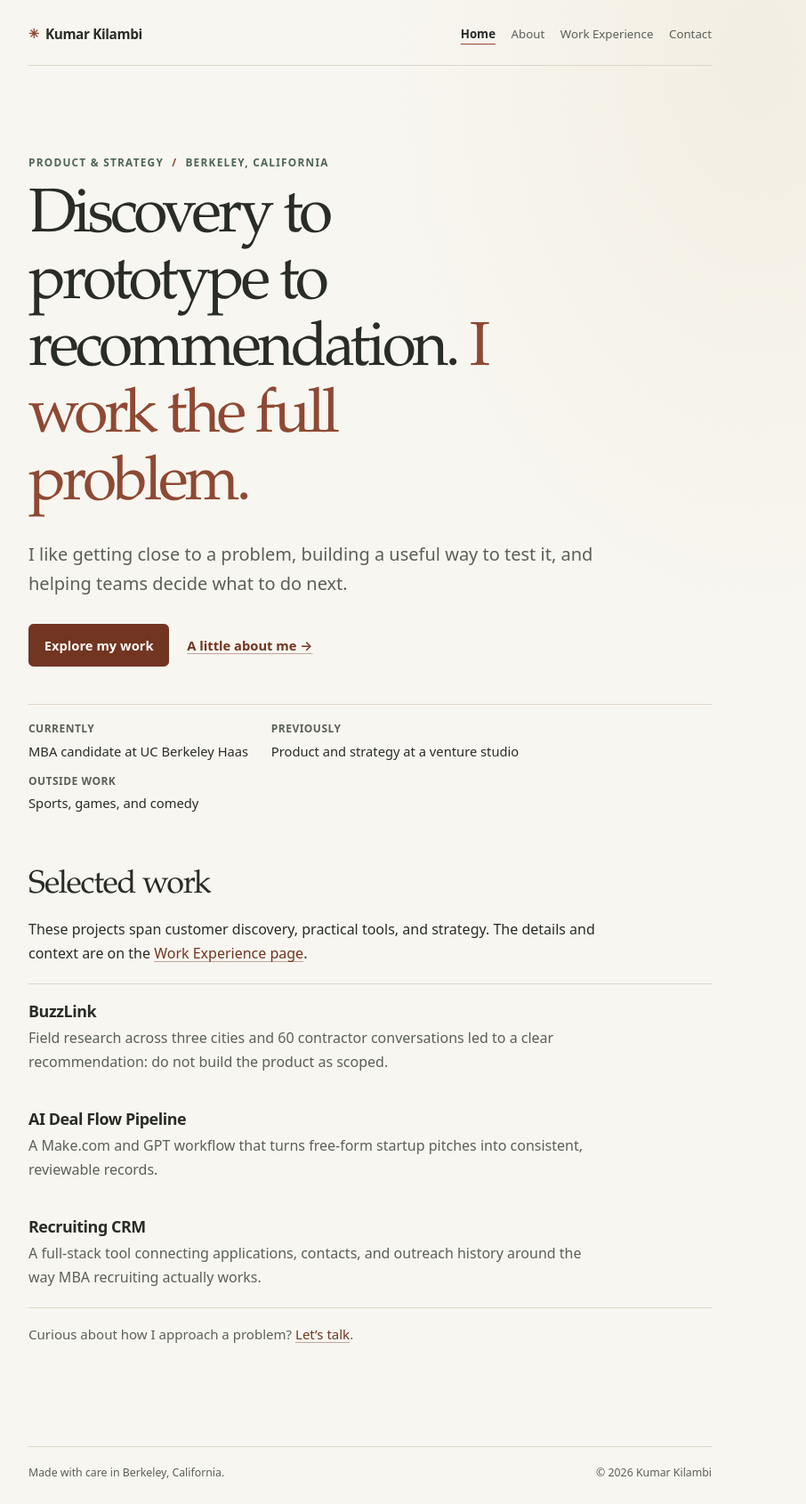
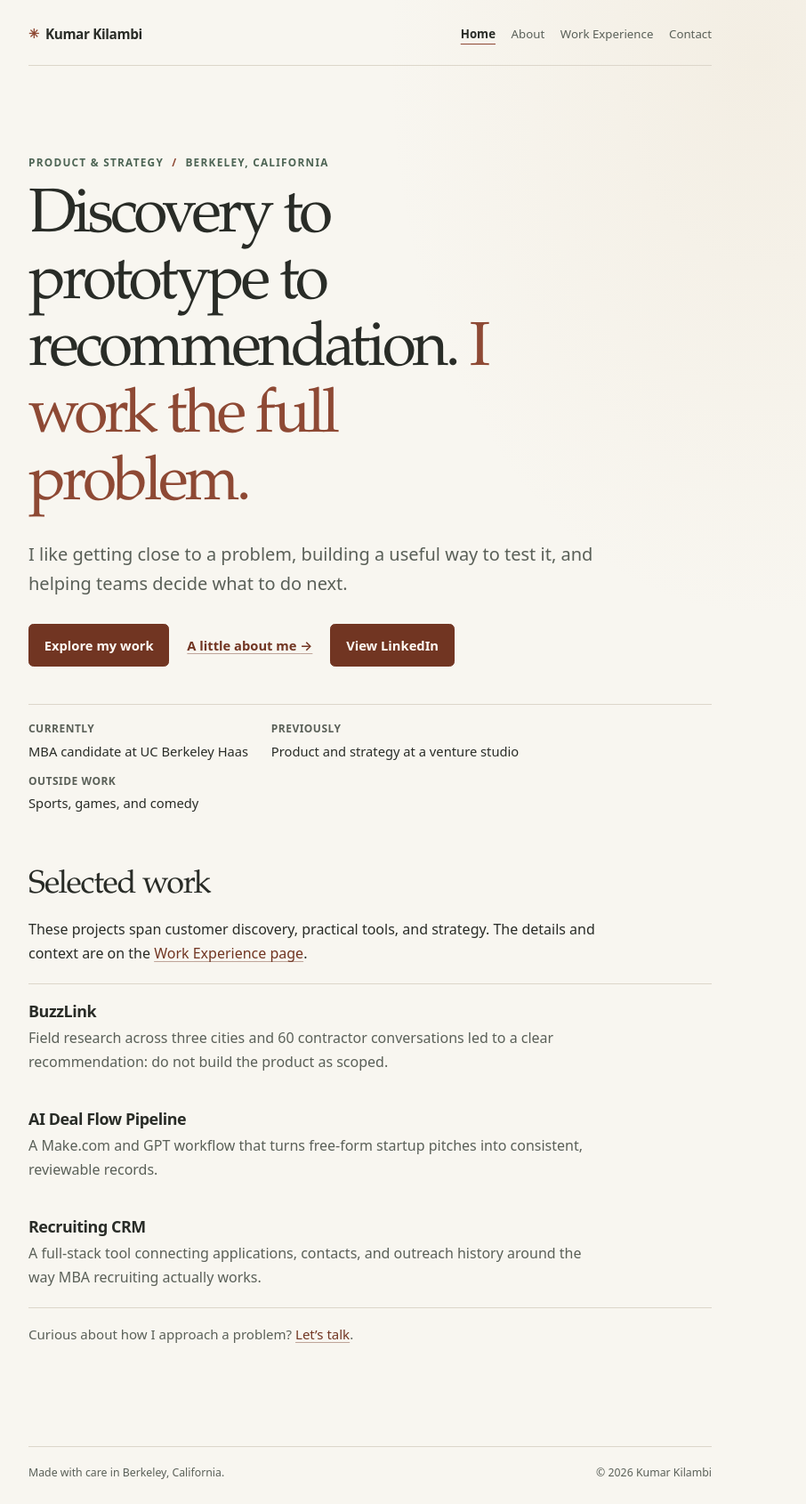
Before and after one commit to k-kilambi/k-kilambi.github.io, a Jekyll site: the page built from index.md, in a window 1280 px wide. Shown: the whole page at 89% size, without its empty margins (224-1130 px from the left). Built offline with Jekyll 4.4.1, drawn with Linux system fonts in a browser that asks for light colours.

Commit message:
Add LinkedIn button to homepage

```diff
--- a/index.md
+++ b/index.md
@@ -14,6 +14,7 @@ permalink: /
 <div class="button-row">
   <a class="button" href="{{ '/work-experience/' | relative_url }}">Explore my work</a>
   <a class="text-link" href="{{ '/about/' | relative_url }}">A little about me <span aria-hidden="true">→</span></a>
+  <a class="button" href="https://www.linkedin.com/in/kumar-kilambi/" target="_blank" rel="noopener noreferrer">View LinkedIn</a>
 </div>
 
 <dl class="quick-facts" aria-label="A few quick facts">
```
